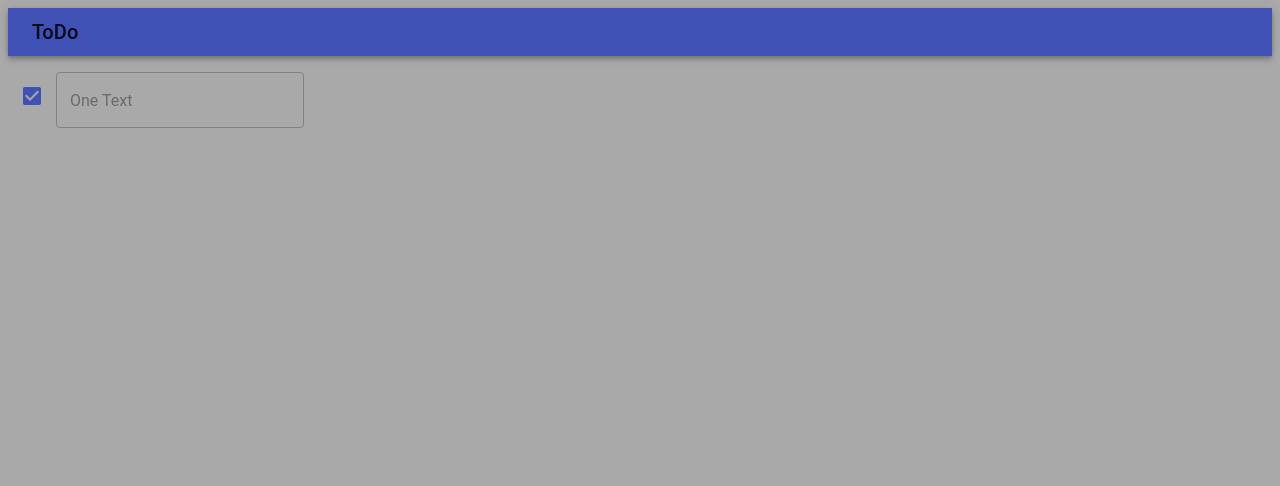
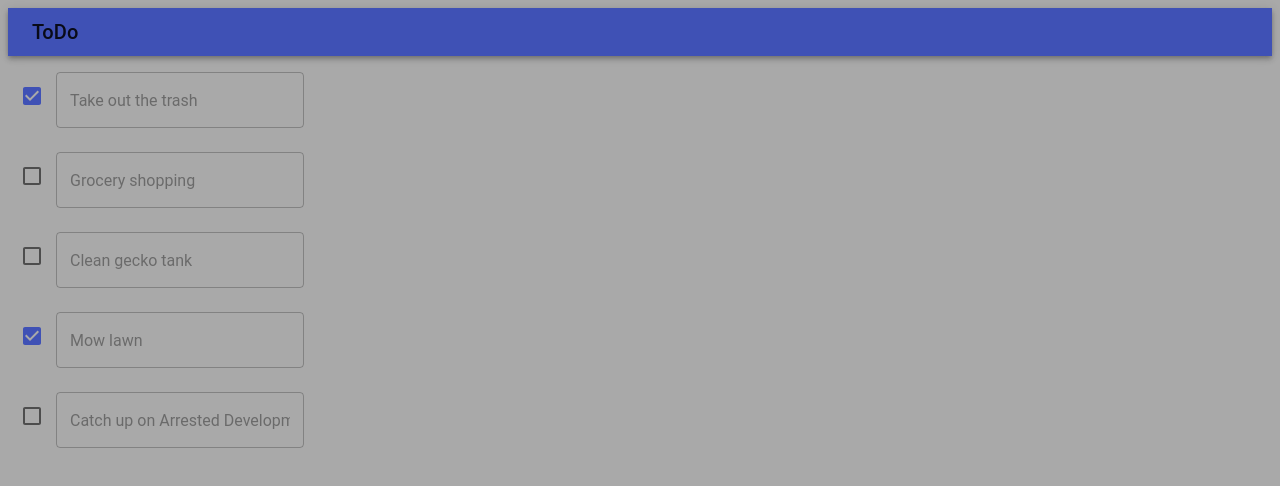
Before and after one commit to tuhinchakraborty/todo, a React (Create React App) app: page / in a window 1280 px wide. Shown: the top 486 px of the page. Built offline with nearby package versions, Linux system fonts and the light colour scheme.

Commit message:
[react-app] Props Add Props from json file

```diff
--- a/src/components/App.js
+++ b/src/components/App.js
@@ -6,6 +6,8 @@ import todosData from '../todosData';
 
 class App extends Component {
   render() {
+    const todos = todosData.map(content => <ToDo key={content.id} checked={content.completed} text={content.text} />);
+
     return (
       <div>
         <AppBar position="static" color="primary">
@@ -15,7 +17,7 @@ class App extends Component {
             </Typography>
           </Toolbar>
         </AppBar>
-        <ToDo feature={{ checked: true, text: 'One Text' }} />
+        {todos}
       </div>
     );
   }
--- a/src/components/ToDo.js
+++ b/src/components/ToDo.js
@@ -4,11 +4,10 @@ import { TextField } from '@material-ui/core';
 
 class ToDo extends Component {
   render() {
-    console.log(this.props);
     return (
       <div style={{ display: 'flex', flexWrap: 'wrap', flexDirection: 'row' }}>
-        <Checkbox color="primary" checked={this.props.feature.checked} />
-        <TextField id="outlined-bare" placeholder={this.props.feature.text} margin="normal" variant="outlined" />
+        <Checkbox color="primary" checked={this.props.checked} />
+        <TextField id="outlined-bare" placeholder={this.props.text} margin="normal" variant="outlined" />
       </div>
     );
   }
```
